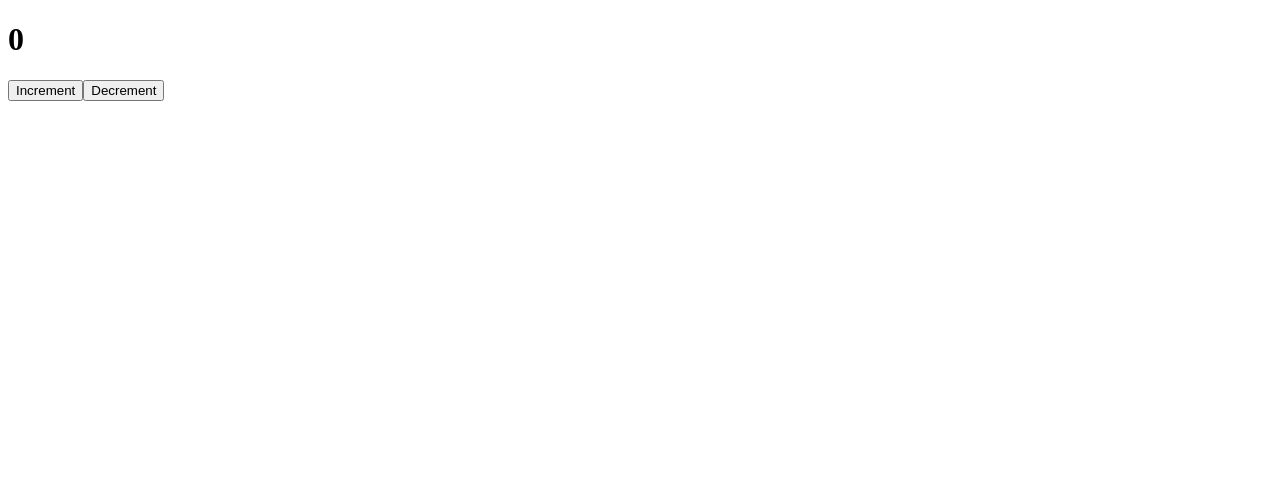
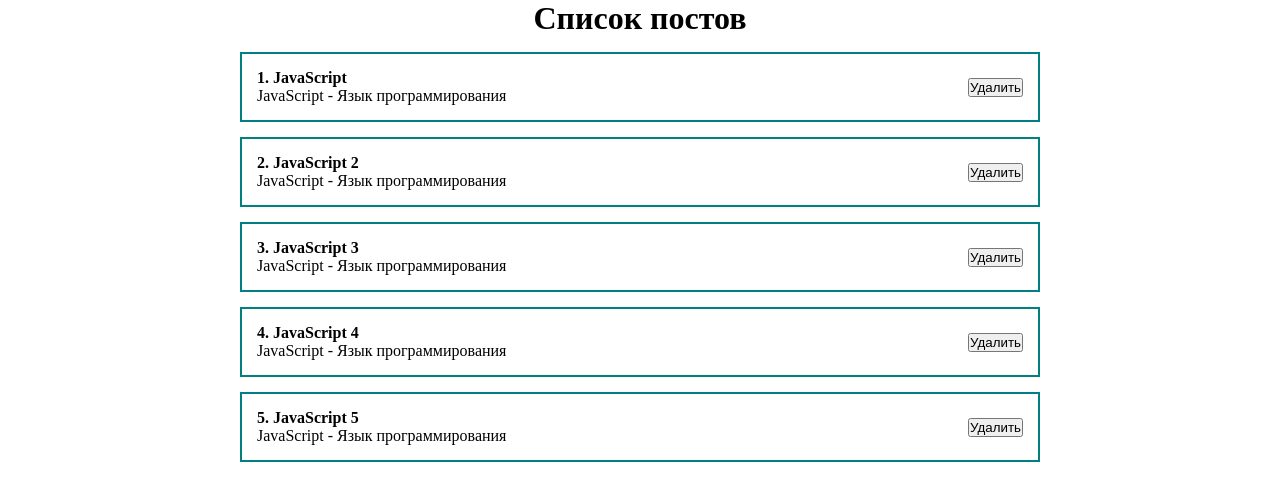
Before and after one commit to dumbus/React-UlbiTV, a React (Create React App) app: page / in a window 1280 px wide. Shown: the top 500 px of the page. Built offline with nearby package versions, Linux system fonts and the light colour scheme.

Commit message:
rendering with arrays

```diff
--- a/src/App.js
+++ b/src/App.js
@@ -1,14 +1,22 @@
 import React, { useState } from 'react';
 
-import Counter from './components/Counter';
-import ClassCounter from './components/ClassCounter';
+import './styles/App.css';
+
+// import PostItem from './components/PostItem';
+import PostList from './components/PostList';
 
 function App() {
-  const [value, setValue] = useState('Text from input');
+  const [posts, setPosts] = useState([
+    {id: 1, title:'JavaScript', description: 'JavaScript - Язык программирования'},
+    {id: 2, title:'JavaScript 2', description: 'JavaScript - Язык программирования'},
+    {id: 3, title:'JavaScript 3', description: 'JavaScript - Язык программирования'},
+    {id: 4, title:'JavaScript 4', description: 'JavaScript - Язык программирования'},
+    {id: 5, title:'JavaScript 5', description: 'JavaScript - Язык программирования'}
+  ]);
 
   return (
     <div className='App'>
-      <ClassCounter />
+      <PostList posts={posts}/>
     </div>
   );
 }
--- /dev/null
+++ b/src/components/PostItem.jsx
@@ -0,0 +1,20 @@
+const PostItem = (props) => {
+
+  return (
+    <div className='post'>
+      <div className='post__content'>
+        <strong>
+          {props.post.id}. {props.post.title}
+        </strong>
+        <div>
+          {props.post.description}
+        </div>
+      </div>
+      <div className='post__btns'>
+        <button>Удалить</button>
+      </div>
+    </div>
+  )
+};
+
+export default PostItem;
--- /dev/null
+++ b/src/components/PostList.jsx
@@ -0,0 +1,14 @@
+import PostItem from './PostItem';
+
+const PostList = ({posts}) => {
+  return (
+    <>
+      <h1 style={{textAlign: 'center'}}>Список постов</h1>
+      {posts.map(post =>
+        <PostItem post={post} key={post.id}/>
+      )}
+    </>
+  )
+};
+
+export default PostList;
--- /dev/null
+++ b/src/styles/App.css
@@ -0,0 +1,23 @@
+* {
+  margin: 0;
+  padding: 0;
+  box-sizing: border-box;
+}
+
+#root {
+  display: flex;
+  justify-content: center;
+}
+
+.App {
+  width: 800px;
+}
+
+.post {
+  display: flex;
+  padding: 15px;
+  border: 2px solid teal;
+  margin-top: 15px;
+  justify-content: space-between;
+  align-items: center;
+}
```
